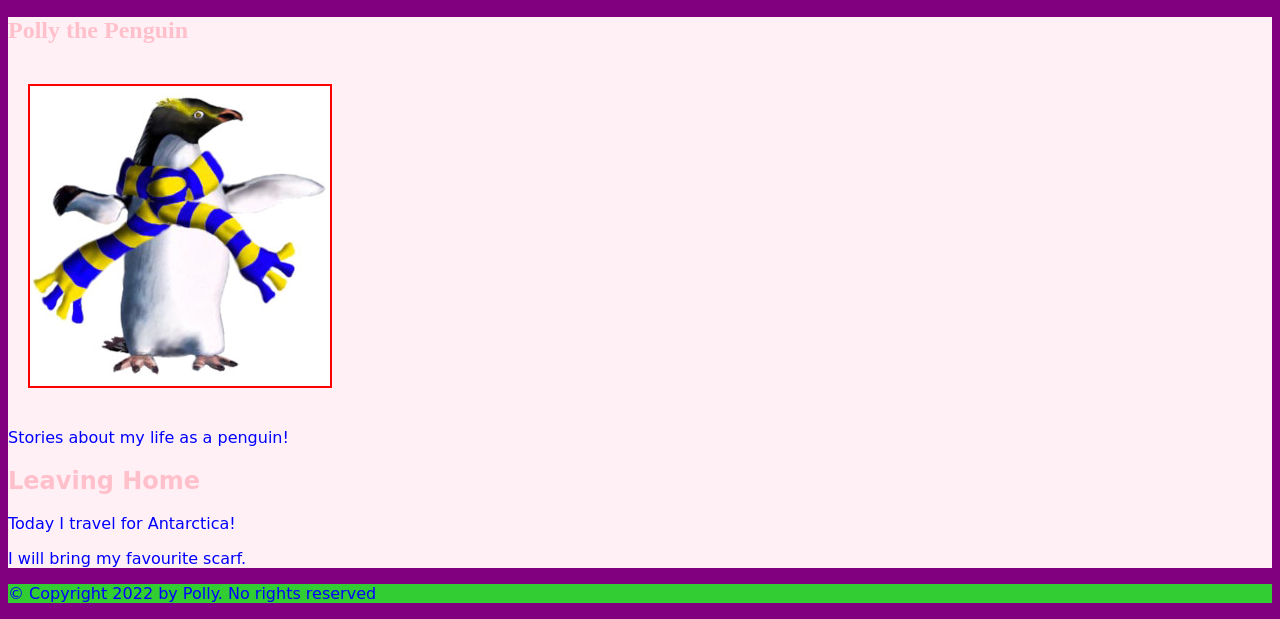
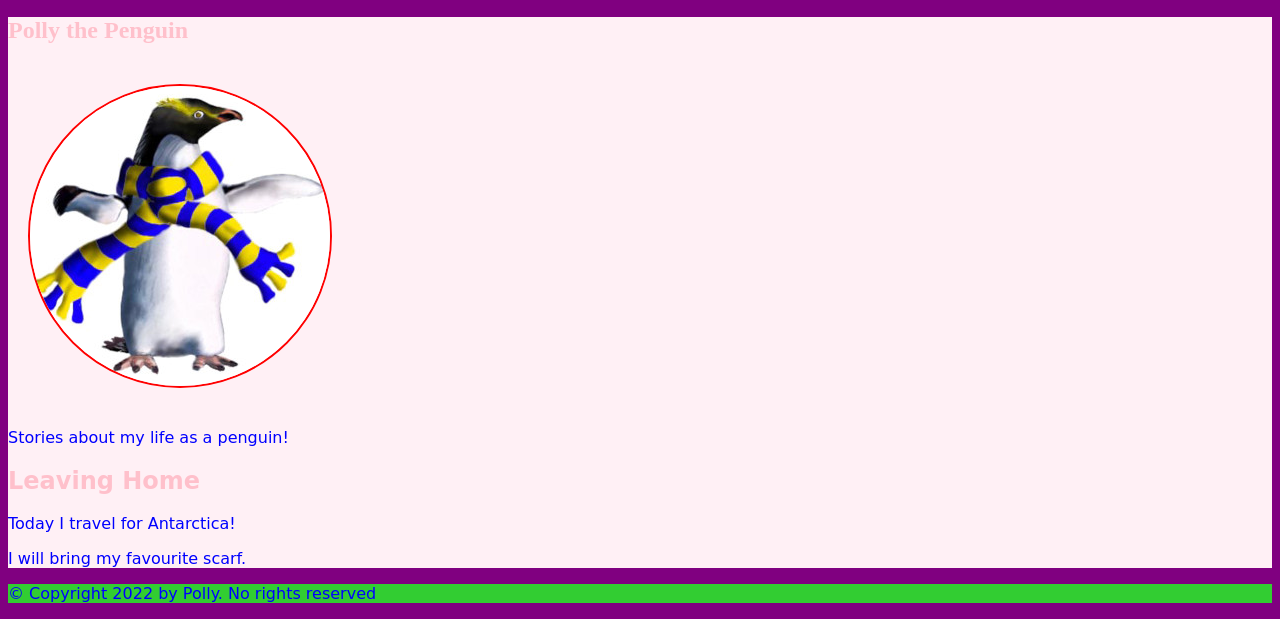
Before and after one commit to Munklepuff/Lab02, a website: page index.html in a window 1280 px wide. Shown: the part 189-808 px from the top of the page. Drawn offline with Linux system fonts and the light colour scheme; a web font is replaced by a local one.

```diff
--- a/style.css
+++ b/style.css
@@ -40,10 +40,8 @@
 .my-class-three{
     font-family: "sans-serif"
 }
-
-img{
+img {
     margin: 20px;
     border: 2px solid red;
-    object-fit: cover ;
-    object-position: 80% 80%;
+    border-radius: 1000px;
 }
```
